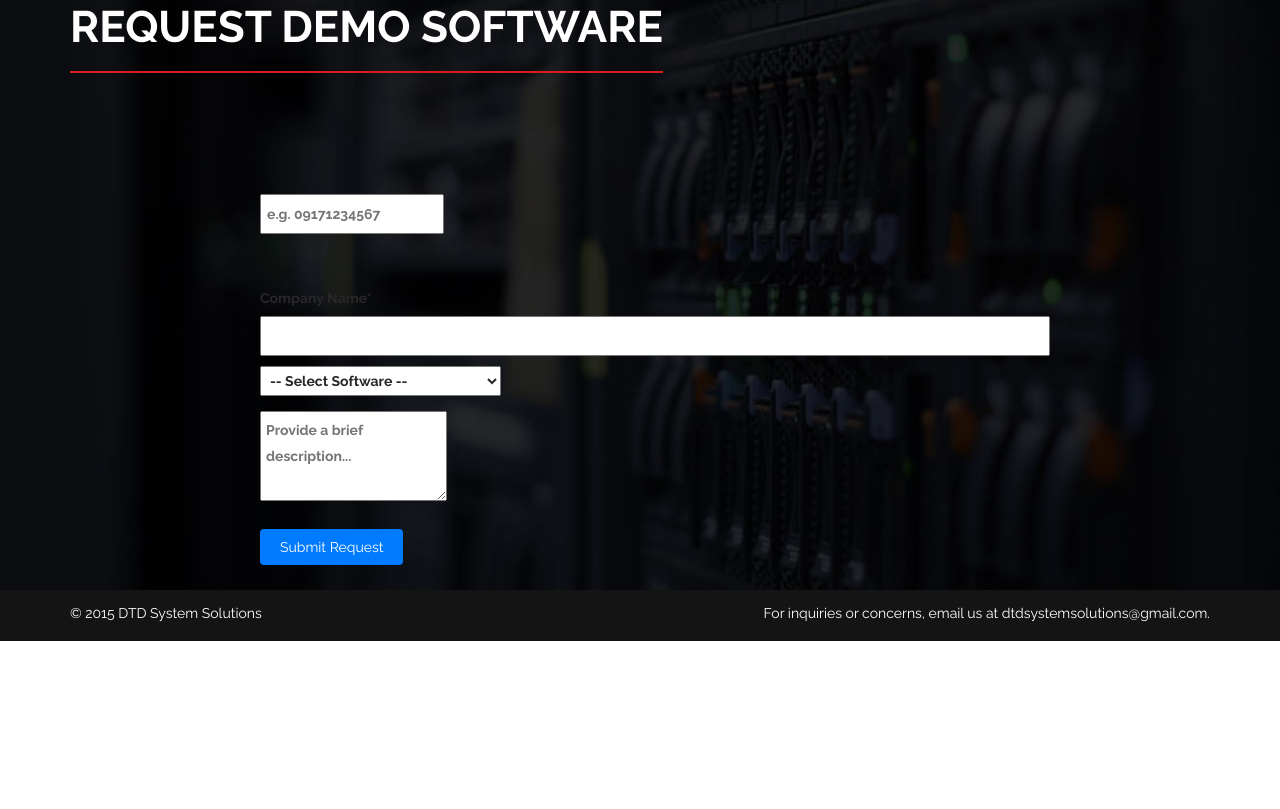
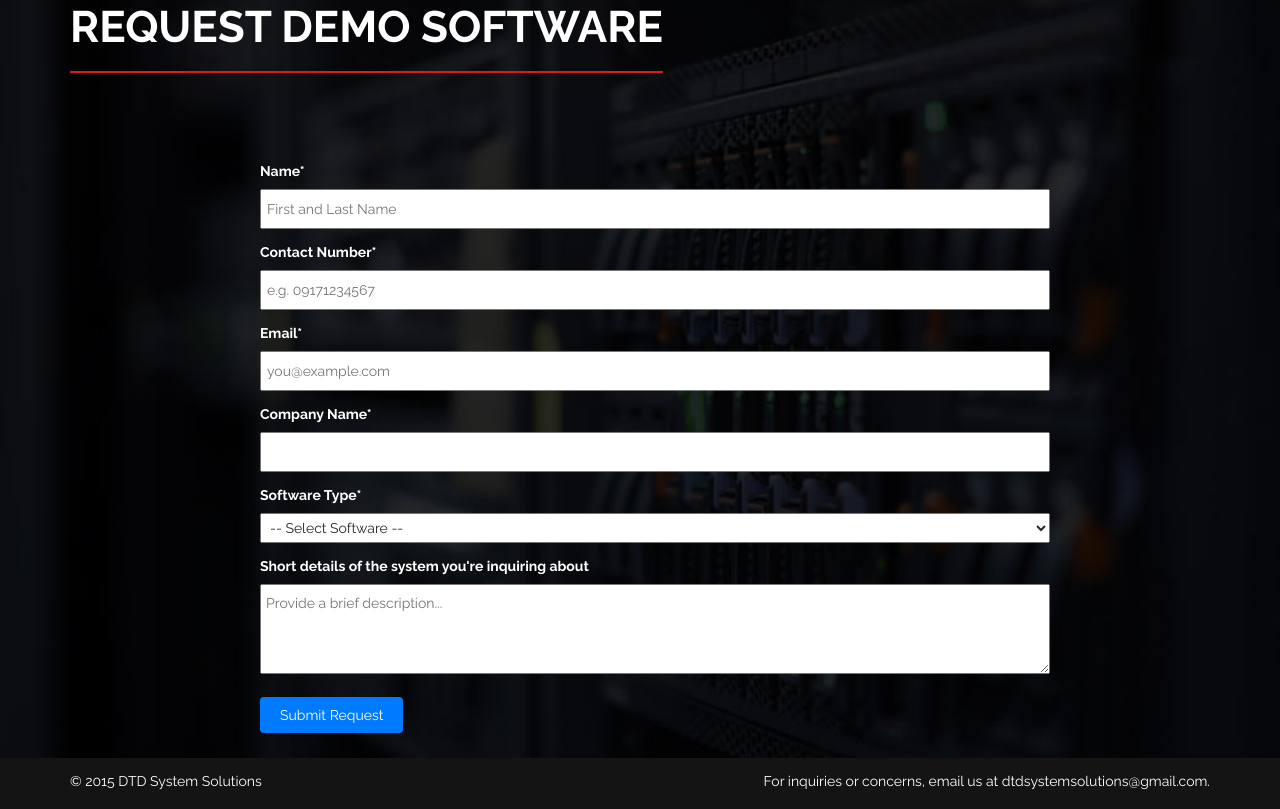
Before and after one commit to dtdsystemsolutions/site, a plain HTML site: page index.html in a window 1280 px wide. Shown: the part 3725-4534 px from the top of the page. Before the commit the page ends 4366 px from the top, so only its background shows below. Drawn offline with Linux system fonts and the light colour scheme.

Commit message:
Update index.html

```diff
--- a/index.html
+++ b/index.html
@@ -604,35 +604,35 @@ Vivamus eget finibus.
 
     <!-- Name -->
     <div style="margin-bottom: 10px;">
-      <label for="name" style="color: white>Name*</label><br>
+      <label for="name" style="color: white;">Name*</label><br>
       <input type="text" id="name" name="Name" placeholder="First and Last Name" required
              style="width: 100%; padding: 5px;">
     </div>
 
     <!-- Contact Number -->
     <div style="margin-bottom: 10px;">
-      <label for="contact" style="color: white>Contact Number*</label><br>
+      <label for="name" style="color: white;">Contact Number*</label><br>
       <input type="tel" id="contact" name="Contact Number" placeholder="e.g. 09171234567" required
              style="width: 100%; padding: 5px;">
     </div>
 
     <!-- Email -->
     <div style="margin-bottom: 10px;">
-      <label for="email" style="color: white>Email*</label><br>
+      <label for="name" style="color: white;">Email*</label><br>
       <input type="email" id="email" name="Email" placeholder="you@example.com" required
              style="width: 100%; padding: 5px;">
     </div>
 
     <!-- Company Name -->
     <div style="margin-bottom: 10px;">
-      <label for="company">Company Name*</label><br>
+      <label for="name" style="color: white;">Company Name*</label><br>
       <input type="text" id="company" name="Company Name" required
              style="width: 100%; padding: 5px;">
     </div>
 
     <!-- Software Type -->
     <div style="margin-bottom: 10px;">
-      <label for="softwareType" style="color: white>Software Type*</label><br>
+      <label for="name" style="color: white;">Software Type*</label><br>
       <select id="softwareType" name="Software Type" required style="width: 100%; padding: 5px;">
         <option disabled selected value="">-- Select Software --</option>
         <option>Barcode Tracking System</option>
@@ -643,7 +643,7 @@ Vivamus eget finibus.
 
     <!-- Short Details -->
     <div style="margin-bottom: 10px;">
-      <label for="details" style="color: white>Short details of the system you're inquiring about</label><br>
+      <label for="name" style="color: white;">Short details of the system you're inquiring about</label><br>
       <textarea id="details" name="Details" rows="3" placeholder="Provide a brief description..."
                 style="width: 100%; padding: 5px;"></textarea>
     </div>
```
